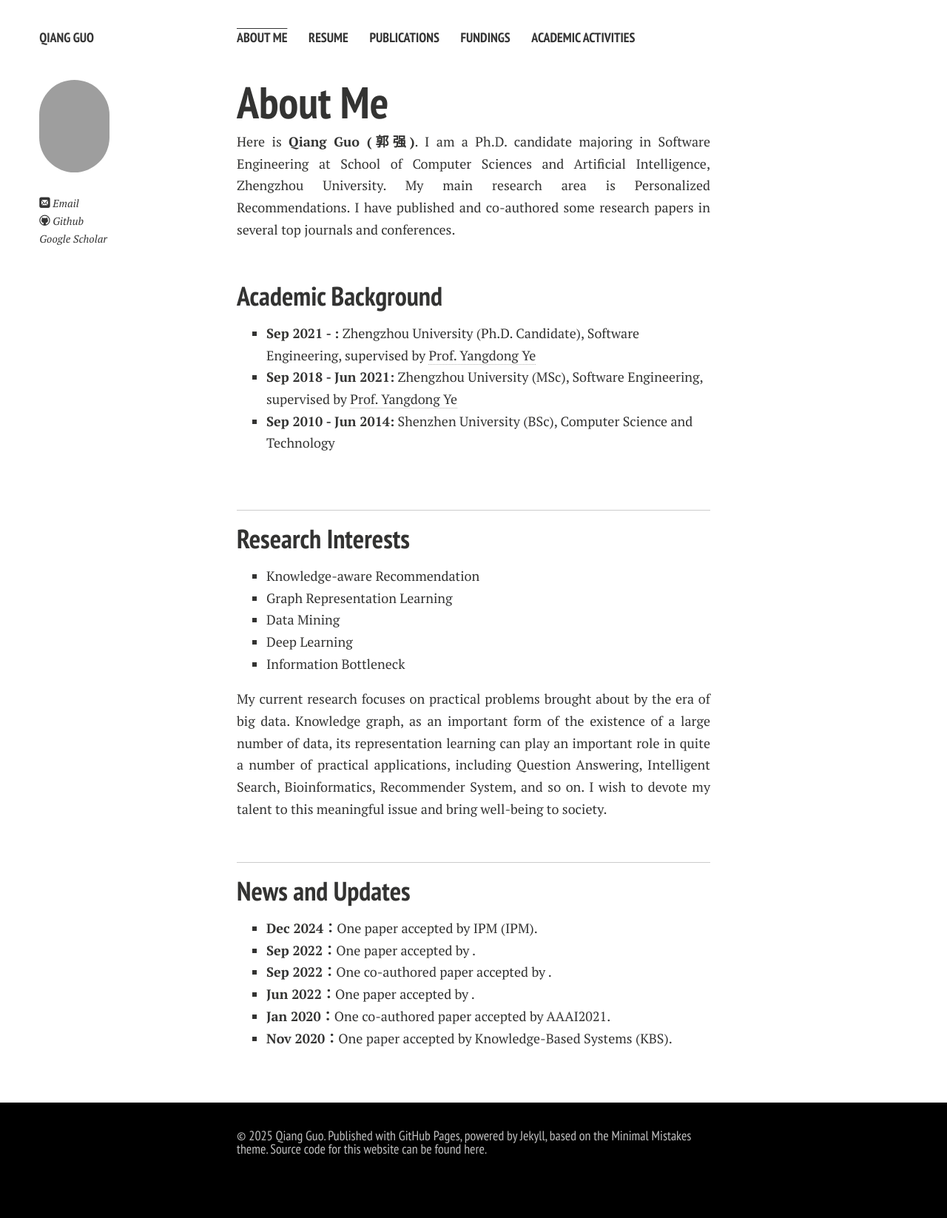
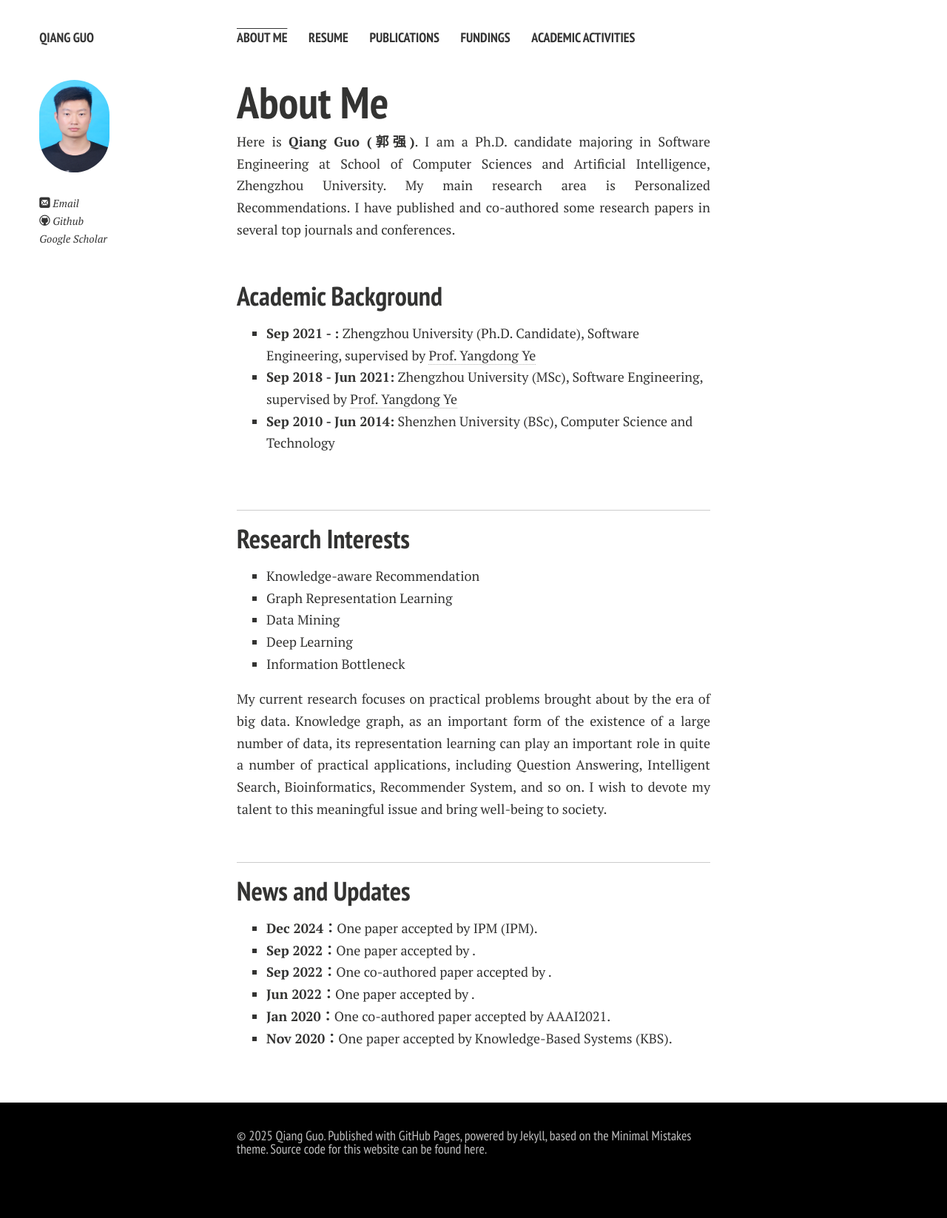
Before and after one commit to ieqiangguo/ieqiangguo.github.io, a Jekyll site: the page built from index.md, in a window 1280 px wide. Shown: the whole page at 74% size. Built offline with Jekyll 4.4.1, drawn with Linux system fonts in a browser that asks for light colours; nearby versions of some CDN libraries; comment, search, counter and statistics services are not loaded; a style sheet for code colours, icons or effects is not loaded; our own code applies the rules of GitHub Pages for plain Markdown files.

Commit message:
Update _config.yml

```diff
--- a/_config.yml
+++ b/_config.yml
@@ -7,7 +7,7 @@ url: https://stronguo.github.io/
 # Owner/author information
 owner:
   name: Qiang Guo
-  avatar: guoqiang.jpg
+  avatar: guo.jpg
  # bio:
   email: ieqguo@gmail.com
   # Social networking links are used in author-bio sidebar. Update and remove as you like.
```
